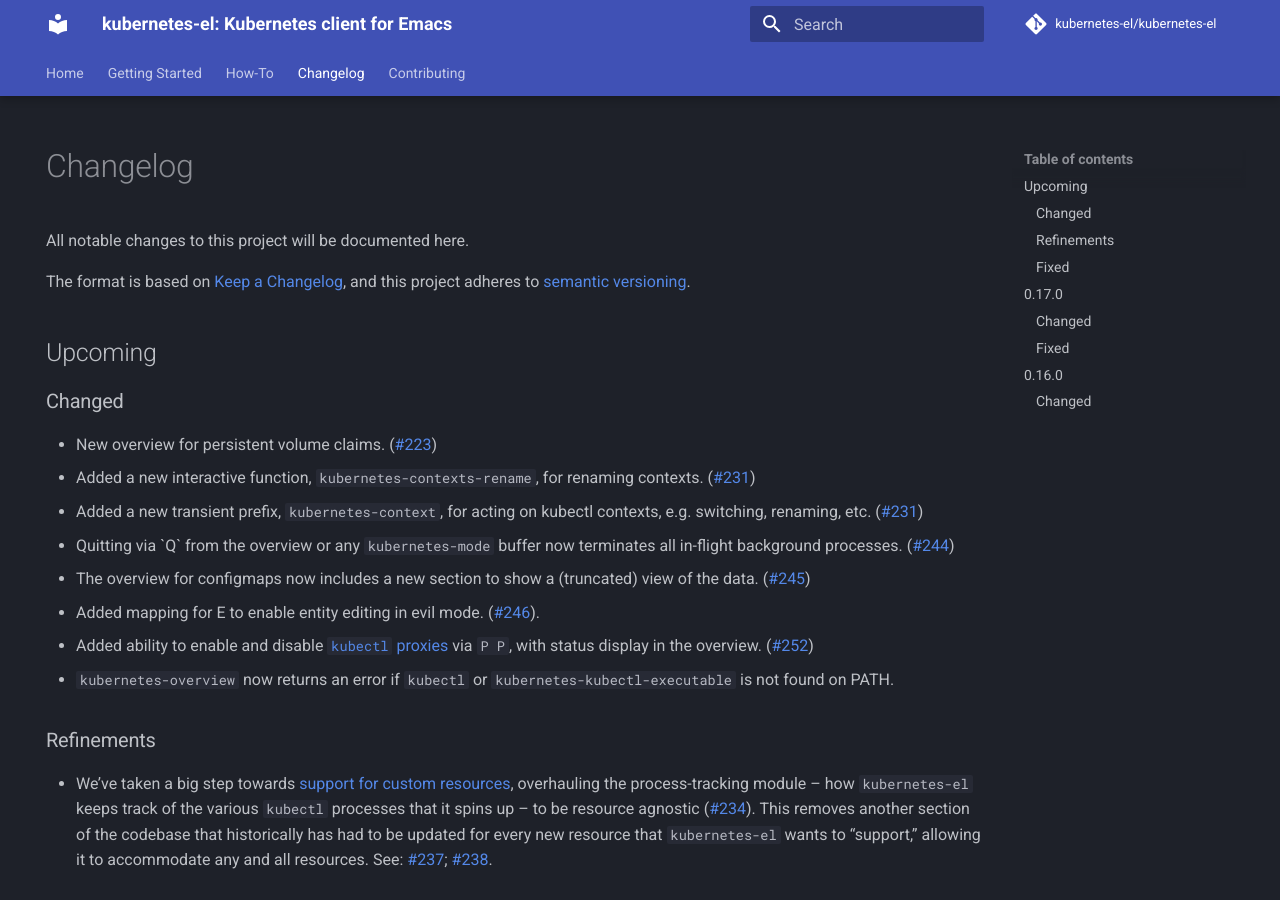
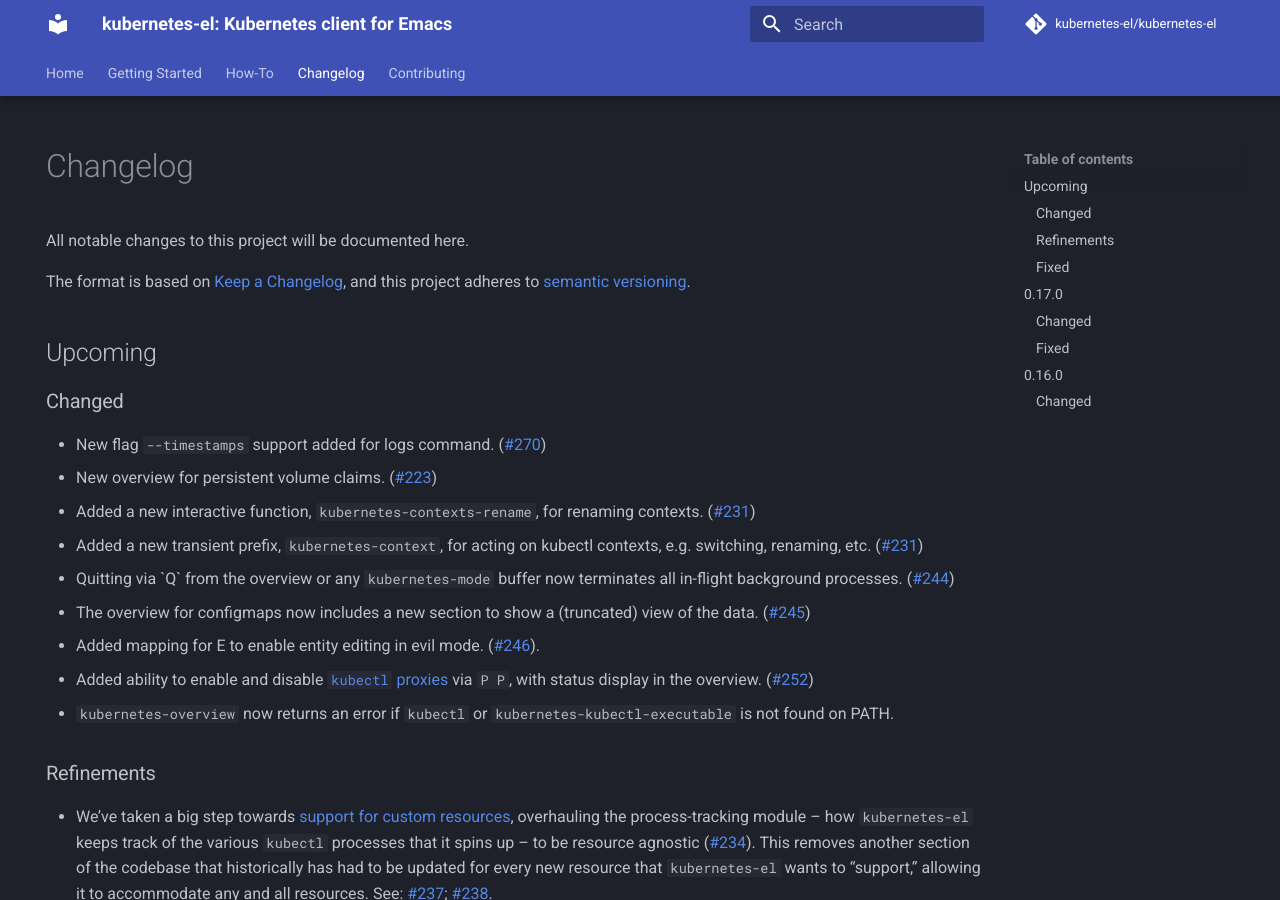
Before and after one commit to kubernetes-el/kubernetes-el, an MkDocs documentation site: the page built from docs/CHANGELOG.md, in a window 1280 px wide and 900 px high. Built offline with MkDocs 1.6.1 and Material for MkDocs 9.7.7, drawn with Linux system fonts in a browser that asks for light colours; comment, search, counter and statistics services are not loaded.

Commit message:
New flag `--timestamps` support added for logs command (#271)
* New flag `--timestamps` support added for logs command

Fixes #270

* Renamed duplicate test and fixed failing test

```diff
--- a/docs/CHANGELOG.md
+++ b/docs/CHANGELOG.md
@@ -17,6 +17,8 @@
 
 ### Changed
 
+-   New flag `--timestamps` support added for logs command.
+    ([#270](https://github.com/kubernetes-el/kubernetes-el/pull/270))
 -   New overview for persistent volume claims.
     ([#223](https://github.com/kubernetes-el/kubernetes-el/pull/223))
 -   Added a new interactive function, `kubernetes-contexts-rename`, for
```
Also changed, not shown: 2 other files.
